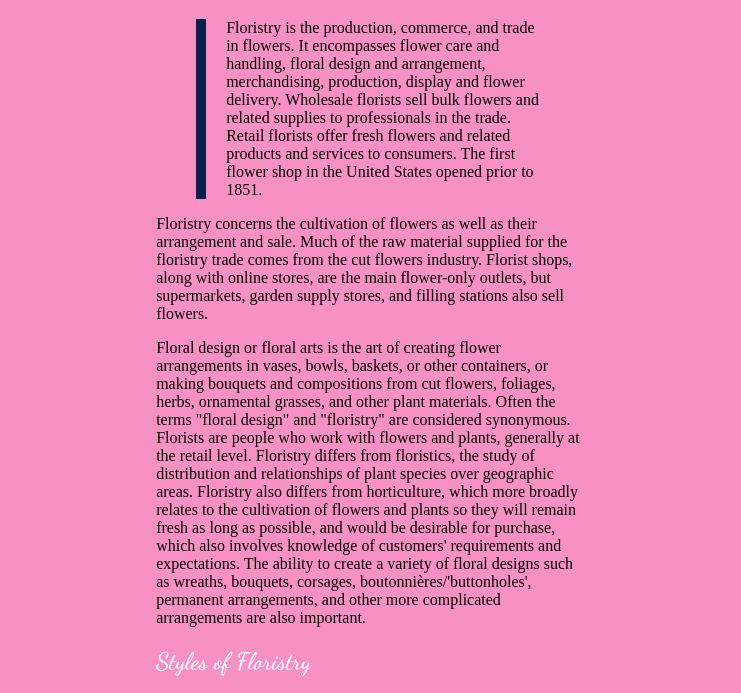
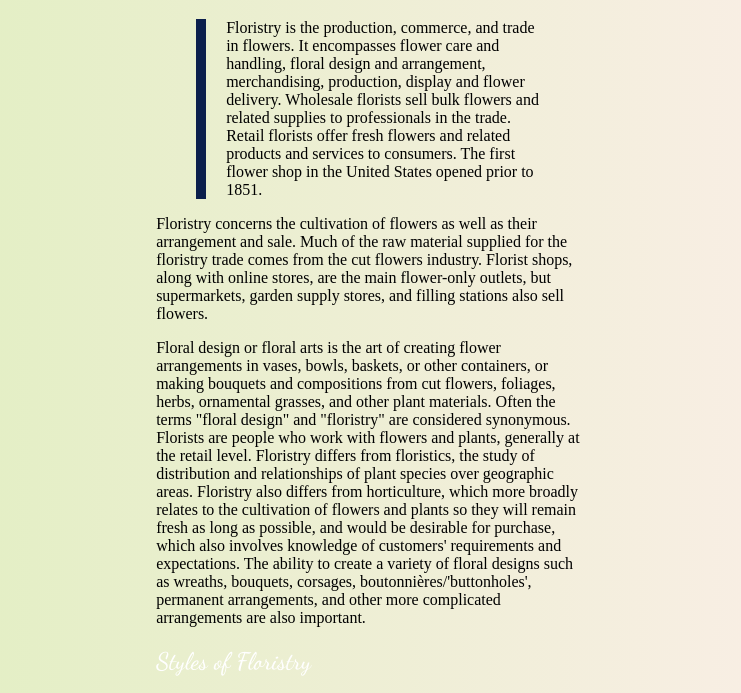
Before and after one commit to aalmond3/typography-only, a plain HTML site: page index.html in a window 1280 px wide. Shown: the part 221-914 px from the top of the page, without its empty margins (269-1010 px from the left). Drawn offline with Linux system fonts and the light colour scheme.

Commit message:
new gradient

```diff
--- a/style.css
+++ b/style.css
@@ -18,7 +18,10 @@ font-family: "Dancing Script", cursive;
 body {
   font-family: var(--primaryfont);
 
-  background: #f791c4;  /* fallback for old browsers */
+  background: #FFEEEE;  /* fallback for old browsers */
+  background: -webkit-linear-gradient(to right, #DDEFBB, #FFEEEE);  /* Chrome 10-25, Safari 5.1-6 */
+  background: linear-gradient(to right, #DDEFBB, #FFEEEE); /* W3C, IE 10+/ Edge, Firefox 16+, Chrome 26+, Opera 12+, Safari 7+ */
+  ;  /* fallback for old browsers */
 /* background: rgb(238,174,202);
 background: radial-gradient(circle, rgba(238,174,202,1) 0%, rgba(148,187,233,1) 60%); */
 }
```
